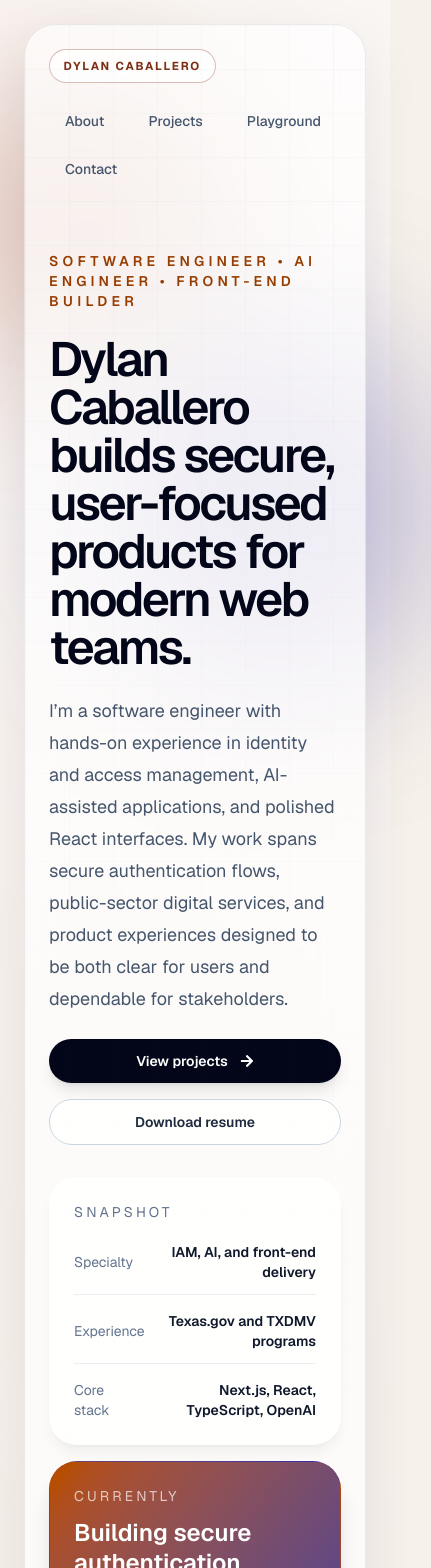
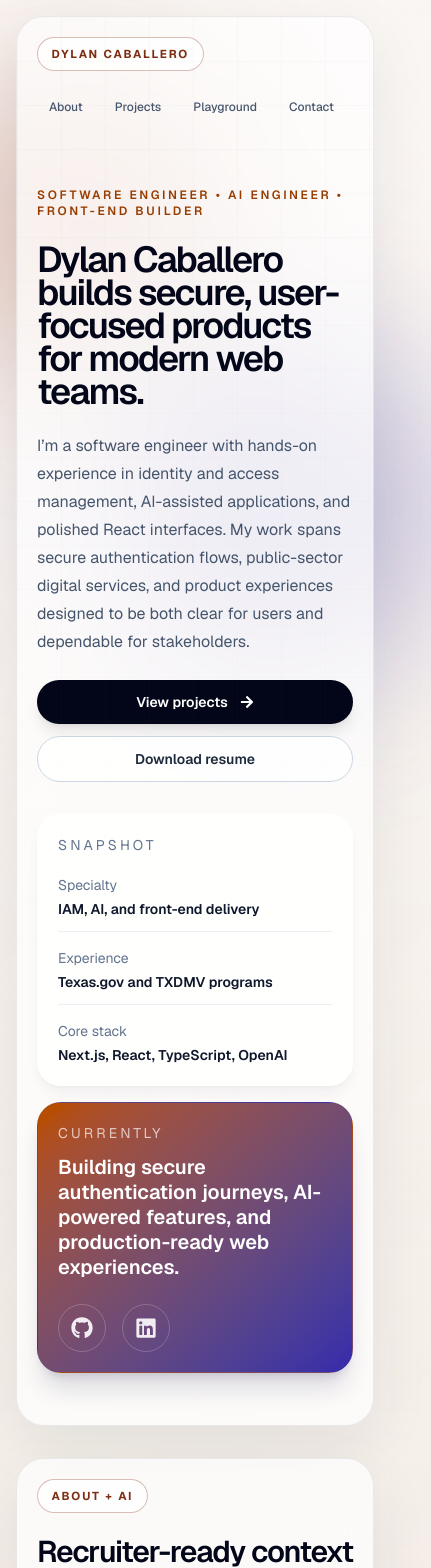
Before and after one commit to Dcaba024/portfolio, a Next.js app: page / in a window 390 px wide. Shown: the top 1568 px of the page, 431 px wide, since content can reach past the window. Built offline with nearby package versions, Linux system fonts and the light colour scheme; no server answers.

Commit message:
Portfolio update

```diff
--- a/app/components/Projects.tsx
+++ b/app/components/Projects.tsx
@@ -32,35 +32,35 @@ const projects = [
 
 export default function Projects() {
   return (
-    <section id="projects" className="section-shell px-6 py-8 md:px-10 md:py-10">
+    <section id="projects" className="section-shell px-4 py-6 md:px-10 md:py-10">
       <motion.div
         initial={{ opacity: 0, y: 30 }}
         whileInView={{ opacity: 1, y: 0 }}
         transition={{ duration: 0.6 }}
         viewport={{ once: true }}
-        className="glass-panel rounded-[2rem] p-6 text-left md:p-8"
+        className="glass-panel rounded-[1.75rem] p-5 text-left md:rounded-[2rem] md:p-8"
       >
         <div className="flex flex-col gap-5 md:flex-row md:items-end md:justify-between">
           <div className="max-w-2xl">
             <p className="section-kicker">Selected Work</p>
-            <h2 className="mt-5 text-4xl font-semibold tracking-[-0.04em] text-slate-950 dark:text-white">
+            <h2 className="mt-5 text-3xl font-semibold tracking-[-0.04em] text-slate-950 sm:text-4xl dark:text-white">
               A mix of front-end builds, AI applications, and polished product work.
             </h2>
-            <p className="mt-4 text-base leading-8 text-slate-600 dark:text-slate-300">
+            <p className="mt-4 text-sm leading-7 text-slate-600 sm:text-base sm:leading-8 dark:text-slate-300">
               These projects reflect how I approach implementation: clean UI,
               practical functionality, and products that solve a clear user need.
             </p>
           </div>
           <a
             href="#contact"
-            className="inline-flex items-center gap-3 self-start rounded-full border border-slate-300 bg-white/75 px-5 py-3 text-sm font-semibold text-slate-800 hover:-translate-y-0.5 dark:border-slate-700 dark:bg-slate-950/60 dark:text-slate-100"
+            className="inline-flex w-full items-center justify-center gap-3 self-start rounded-full border border-slate-300 bg-white/75 px-5 py-3 text-sm font-semibold text-slate-800 hover:-translate-y-0.5 sm:w-auto dark:border-slate-700 dark:bg-slate-950/60 dark:text-slate-100"
           >
             Start a conversation
             <FaArrowRight />
           </a>
         </div>
 
-        <div className="mt-10 grid gap-6 lg:grid-cols-3">
+        <div className="mt-8 grid gap-5 lg:mt-10 lg:grid-cols-3 lg:gap-6">
           {projects.map((project, index) => (
             <motion.article
               key={project.title}
--- a/app/globals.css
+++ b/app/globals.css
@@ -78,6 +78,7 @@ body {
     linear-gradient(180deg, rgba(255, 255, 255, 0.2), transparent 24%),
     linear-gradient(135deg, rgba(154, 52, 18, 0.08), transparent 40%);
   min-height: 100vh;
+  overflow-x: hidden;
 }
 
 a,
@@ -102,7 +103,7 @@ textarea {
   width: 100%;
   max-width: 78rem;
   margin: 0 auto;
-  padding: 1.5rem;
+  padding: 1rem;
 }
 
 .glass-panel {
@@ -145,3 +146,9 @@ textarea {
   mask-image: linear-gradient(180deg, rgba(0, 0, 0, 0.45), transparent 88%);
   pointer-events: none;
 }
+
+@media (min-width: 768px) {
+  .section-shell {
+    padding: 1.5rem;
+  }
+}
--- a/app/layout.tsx
+++ b/app/layout.tsx
@@ -13,13 +13,13 @@ const geistMono = Geist_Mono({
 });
 
 export const metadata: Metadata = {
-   title: "Dylan Caballero | Front-End Developer",
+   title: "Dylan Caballero | AI Engineer | Software Developer",
   description:
     "Front-End Developer skilled in React, Next.js, and Tailwind. Former Deloitte engineer passionate about sleek UI and modern web experiences.",
   openGraph: {
-    title: "Dylan Caballero | Front-End Developer",
+    title: "Dylan Caballero | AI Engineer | Software Developer",
     description:
-      "Portfolio of Dylan Caballero — React developer and UI specialist based in Florida.",
+      "Portfolio of Dylan Caballero — Software developer and UI specialist based in Florida.",
     url: "https://dylancaballero.dev",
     siteName: "Dylan Caballero Portfolio",
     images: [
--- a/app/page.tsx
+++ b/app/page.tsx
@@ -16,25 +16,25 @@ const highlights = [
 
 export default function Home() {
   return (
-    <main className="flex flex-col pb-8 text-center">
-      <section className="section-shell min-h-screen px-6 pt-6 pb-12 md:px-10 md:pt-10">
-        <div className="glass-panel grid-lines rounded-[2rem] p-6 md:p-8">
+    <main className="flex flex-col pb-24 text-center md:pb-8">
+      <section className="section-shell min-h-screen px-4 pt-4 pb-10 md:px-10 md:pt-10 md:pb-12">
+        <div className="glass-panel grid-lines rounded-[1.75rem] p-5 md:rounded-[2rem] md:p-8">
           <div className="flex flex-col gap-8">
             <header className="flex flex-col gap-5 md:flex-row md:items-center md:justify-between">
               <div className="text-left">
                 <p className="section-kicker">Dylan Caballero</p>
               </div>
-              <nav className="flex flex-wrap justify-start gap-3 text-sm font-medium text-slate-600 dark:text-slate-300 md:justify-end">
-                <a href="#about" className="rounded-full px-4 py-2 hover:bg-white/60 dark:hover:bg-white/5">
+              <nav className="flex flex-wrap justify-start gap-2 text-xs font-medium text-slate-600 dark:text-slate-300 sm:text-sm md:justify-end">
+                <a href="#about" className="rounded-full px-3 py-2 hover:bg-white/60 dark:hover:bg-white/5 sm:px-4">
                   About
                 </a>
-                <a href="#projects" className="rounded-full px-4 py-2 hover:bg-white/60 dark:hover:bg-white/5">
+                <a href="#projects" className="rounded-full px-3 py-2 hover:bg-white/60 dark:hover:bg-white/5 sm:px-4">
                   Projects
                 </a>
-                <a href="#connect4" className="rounded-full px-4 py-2 hover:bg-white/60 dark:hover:bg-white/5">
+                <a href="#connect4" className="rounded-full px-3 py-2 hover:bg-white/60 dark:hover:bg-white/5 sm:px-4">
                   Playground
                 </a>
-                <a href="#contact" className="rounded-full px-4 py-2 hover:bg-white/60 dark:hover:bg-white/5">
+                <a href="#contact" className="rounded-full px-3 py-2 hover:bg-white/60 dark:hover:bg-white/5 sm:px-4">
                   Contact
                 </a>
               </nav>
@@ -47,13 +47,13 @@ export default function Home() {
               className="grid gap-8 py-8 text-left lg:grid-cols-[1.2fr_0.8fr] lg:items-end"
             >
               <div className="space-y-6">
-                <p className="text-sm font-semibold uppercase tracking-[0.3em] text-amber-800 dark:text-amber-300">
+                <p className="text-xs font-semibold uppercase tracking-[0.22em] text-amber-800 dark:text-amber-300 sm:text-sm sm:tracking-[0.3em]">
                   Software Engineer • AI Engineer • Front-End Builder
                 </p>
-                <h1 className="max-w-4xl text-5xl font-semibold leading-none tracking-[-0.05em] text-slate-950 md:text-7xl dark:text-white">
+                <h1 className="max-w-4xl text-4xl font-semibold leading-[0.92] tracking-[-0.05em] text-slate-950 sm:text-5xl md:text-7xl dark:text-white">
                   Dylan Caballero builds secure, user-focused products for modern web teams.
                 </h1>
-                <p className="max-w-2xl text-lg leading-8 text-slate-600 dark:text-slate-300">
+                <p className="max-w-2xl text-base leading-7 text-slate-600 sm:text-lg sm:leading-8 dark:text-slate-300">
                   I’m a software engineer with hands-on experience in identity and
                   access management, AI-assisted applications, and polished React
                   interfaces. My work spans secure authentication flows, public-sector
@@ -61,10 +61,10 @@ export default function Home() {
                   for users and dependable for stakeholders.
                 </p>
 
-                <div className="flex flex-col gap-4 sm:flex-row">
+                <div className="flex flex-col gap-3 sm:flex-row sm:gap-4">
                   <a
                     href="#projects"
-                    className="inline-flex items-center justify-center gap-3 rounded-full bg-slate-950 px-6 py-3 text-sm font-semibold text-white shadow-lg shadow-slate-950/10 hover:-translate-y-0.5 dark:bg-white dark:text-slate-950"
+                    className="inline-flex w-full items-center justify-center gap-3 rounded-full bg-slate-950 px-6 py-3 text-sm font-semibold text-white shadow-lg shadow-slate-950/10 hover:-translate-y-0.5 sm:w-auto dark:bg-white dark:text-slate-950"
                   >
                     View projects
                     <FaArrowRight />
@@ -72,7 +72,7 @@ export default function Home() {
                   <a
                     href="/Updated-Resume.pdf"
                     download="Dylan-Caballero-Resume.pdf"
-                    className="inline-flex items-center justify-center rounded-full border border-slate-300 bg-white/80 px-6 py-3 text-sm font-semibold text-slate-800 hover:-translate-y-0.5 hover:border-slate-400 dark:border-slate-700 dark:bg-slate-900/70 dark:text-slate-100"
+                    className="inline-flex w-full items-center justify-center rounded-full border border-slate-300 bg-white/80 px-6 py-3 text-sm font-semibold text-slate-800 hover:-translate-y-0.5 hover:border-slate-400 sm:w-auto dark:border-slate-700 dark:bg-slate-900/70 dark:text-slate-100"
                   >
                     Download resume
                   </a>
@@ -80,7 +80,7 @@ export default function Home() {
               </div>
 
               <div className="grid gap-4">
-                <div className="rounded-[1.75rem] border border-white/60 bg-white/80 p-6 text-left shadow-lg shadow-slate-900/5 dark:border-white/10 dark:bg-slate-950/70">
+                <div className="rounded-[1.5rem] border border-white/60 bg-white/80 p-5 text-left shadow-lg shadow-slate-900/5 md:rounded-[1.75rem] md:p-6 dark:border-white/10 dark:bg-slate-950/70">
                   <p className="text-sm uppercase tracking-[0.22em] text-slate-500 dark:text-slate-400">
                     Snapshot
                   </p>
@@ -88,7 +88,7 @@ export default function Home() {
                     {highlights.map((item) => (
                       <div
                         key={item.label}
-                        className="flex items-center justify-between gap-4 border-b border-slate-200/70 pb-3 last:border-none last:pb-0 dark:border-slate-800"
+                        className="flex flex-col items-start justify-between gap-1 border-b border-slate-200/70 pb-3 last:border-none last:pb-0 min-[400px]:flex-row min-[400px]:items-center min-[400px]:gap-4 dark:border-slate-800"
                       >
                         <span className="text-sm text-slate-500 dark:text-slate-400">
                           {item.label}
@@ -101,11 +101,11 @@ export default function Home() {
                   </div>
                 </div>
 
-                <div className="rounded-[1.75rem] border border-indigo-900/10 bg-gradient-to-br from-amber-700 to-indigo-800 p-6 text-left text-white shadow-xl shadow-indigo-950/15">
+                <div className="rounded-[1.5rem] border border-indigo-900/10 bg-gradient-to-br from-amber-700 to-indigo-800 p-5 text-left text-white shadow-xl shadow-indigo-950/15 md:rounded-[1.75rem] md:p-6">
                   <p className="text-sm uppercase tracking-[0.22em] text-white/70">
                     Currently
                   </p>
-                  <p className="mt-3 text-2xl font-semibold leading-tight">
+                  <p className="mt-3 text-xl font-semibold leading-tight sm:text-2xl">
                     Building secure authentication journeys, AI-powered features, and
                     production-ready web experiences.
                   </p>
```
Also changed, not shown: app/components/About.tsx (+11 -11 lines), app/components/Connect4.tsx (+12 -12 lines), app/components/Contact.tsx (+7 -7 lines).
